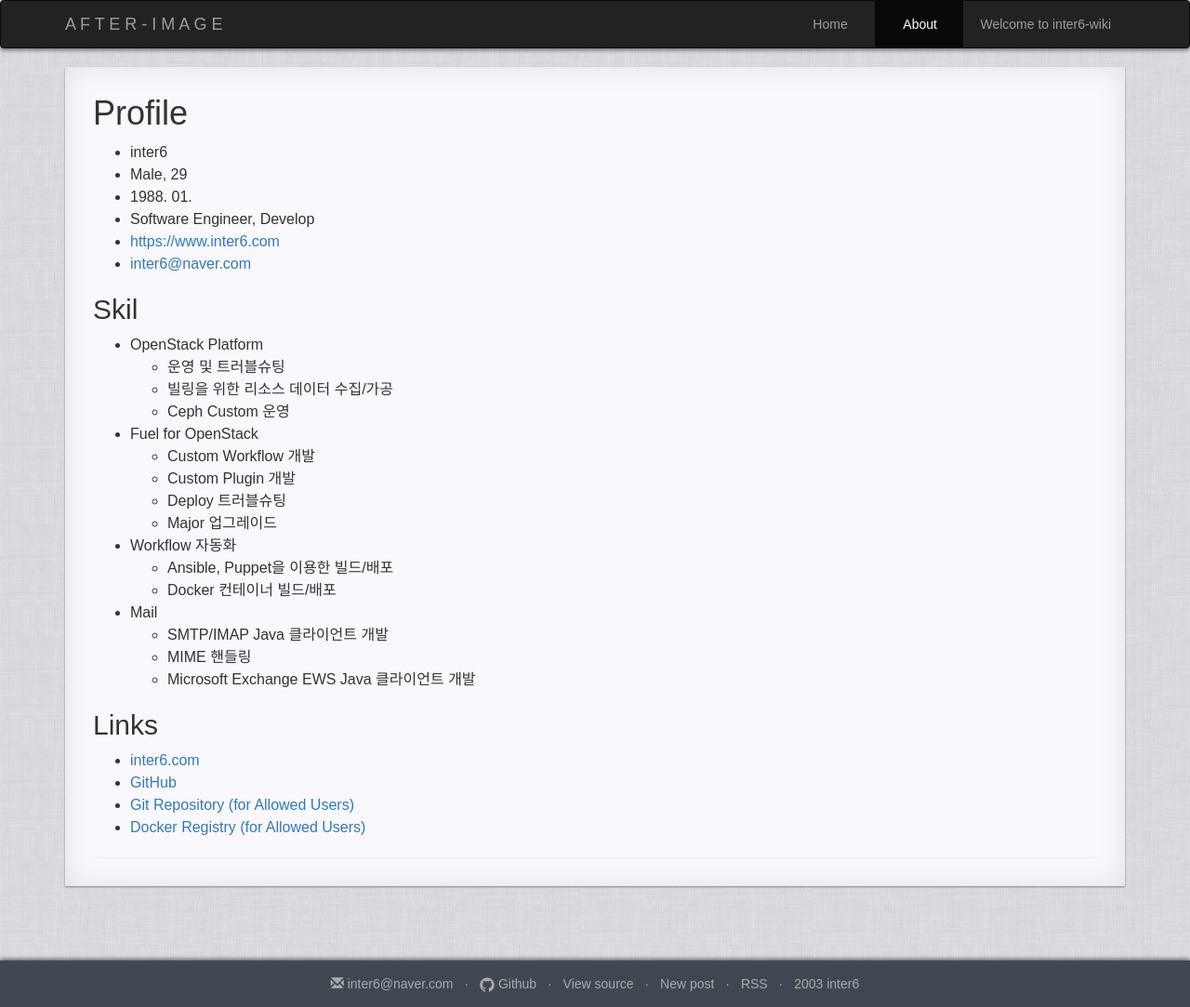
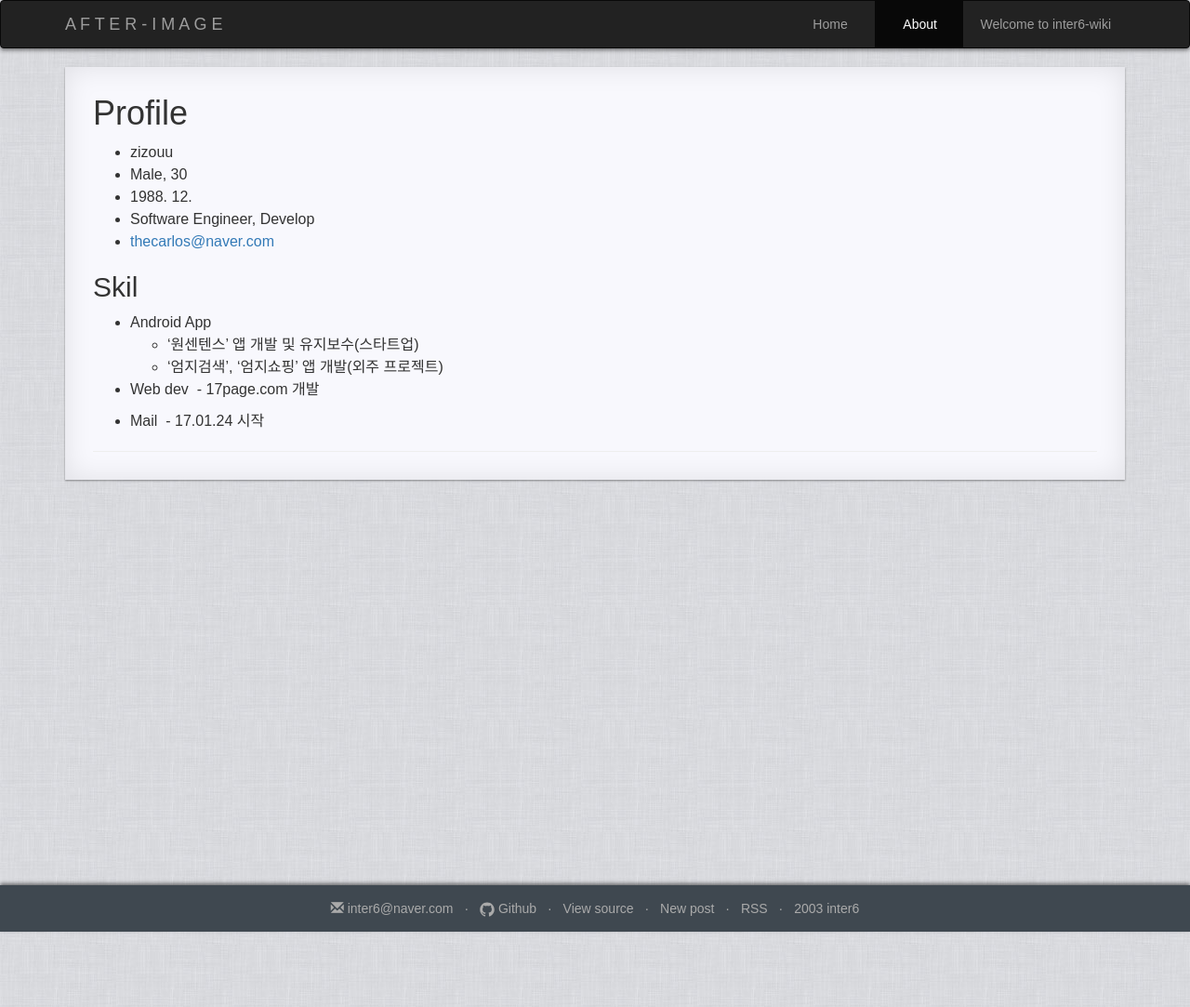
Before and after one commit to zizouu/zizouu.github.io, a Jekyll site: the page built from pages/1_about.md, in a window 1280 px wide. Shown: the whole page at 93% size. Built offline with Jekyll 4.4.1, drawn with Linux system fonts in a browser that asks for light colours; after the commit the page ends 1002 px from its top, so only the background shows below that.

Commit message:
Init zizouu

```diff
--- a/pages/1_about.md
+++ b/pages/1_about.md
@@ -7,37 +7,21 @@ permalink: /about/
 
 # Profile
 
-- inter6
-- Male, 29
-- 1988\. 01\.
+- zizouu
+- Male, 30
+- 1988\. 12\.
 - Software Engineer, Develop
-- [https://www.inter6.com](https://www.inter6.com)
-- [inter6@naver.com](inter6@naver.com)
+- [thecarlos@naver.com](thecarlos6@naver.com)
 
 
 ## Skil
 
-- OpenStack Platform
-  - 운영 및 트러블슈팅
-  - 빌링을 위한 리소스 데이터 수집/가공
-  - Ceph Custom 운영
-- Fuel for OpenStack
-  - Custom Workflow 개발
-  - Custom Plugin 개발
-  - Deploy 트러블슈팅
-  - Major 업그레이드
-- Workflow 자동화
-  - Ansible, Puppet을 이용한 빌드/배포
-  - Docker 컨테이너 빌드/배포
+- Android App
+  - '원센텐스' 앱 개발 및 유지보수(스타트업)
+  - '엄지검색', '엄지쇼핑' 앱 개발(외주 프로젝트)
+
+- Web dev
+  - 17page.com 개발
+
 - Mail
-  - SMTP/IMAP Java 클라이언트 개발
-  - MIME 핸들링
-  - Microsoft Exchange EWS Java 클라이언트 개발
-
-
-## Links
-
-- [inter6.com](https://inter6.com)
-- [GitHub](https://github.com/inter6)
-- [Git Repository (for Allowed Users)](https://inter6.com:9043)
-- [Docker Registry (for Allowed Users)](https://inter6.com:9243)
+  - 17.01.24 시작
```
